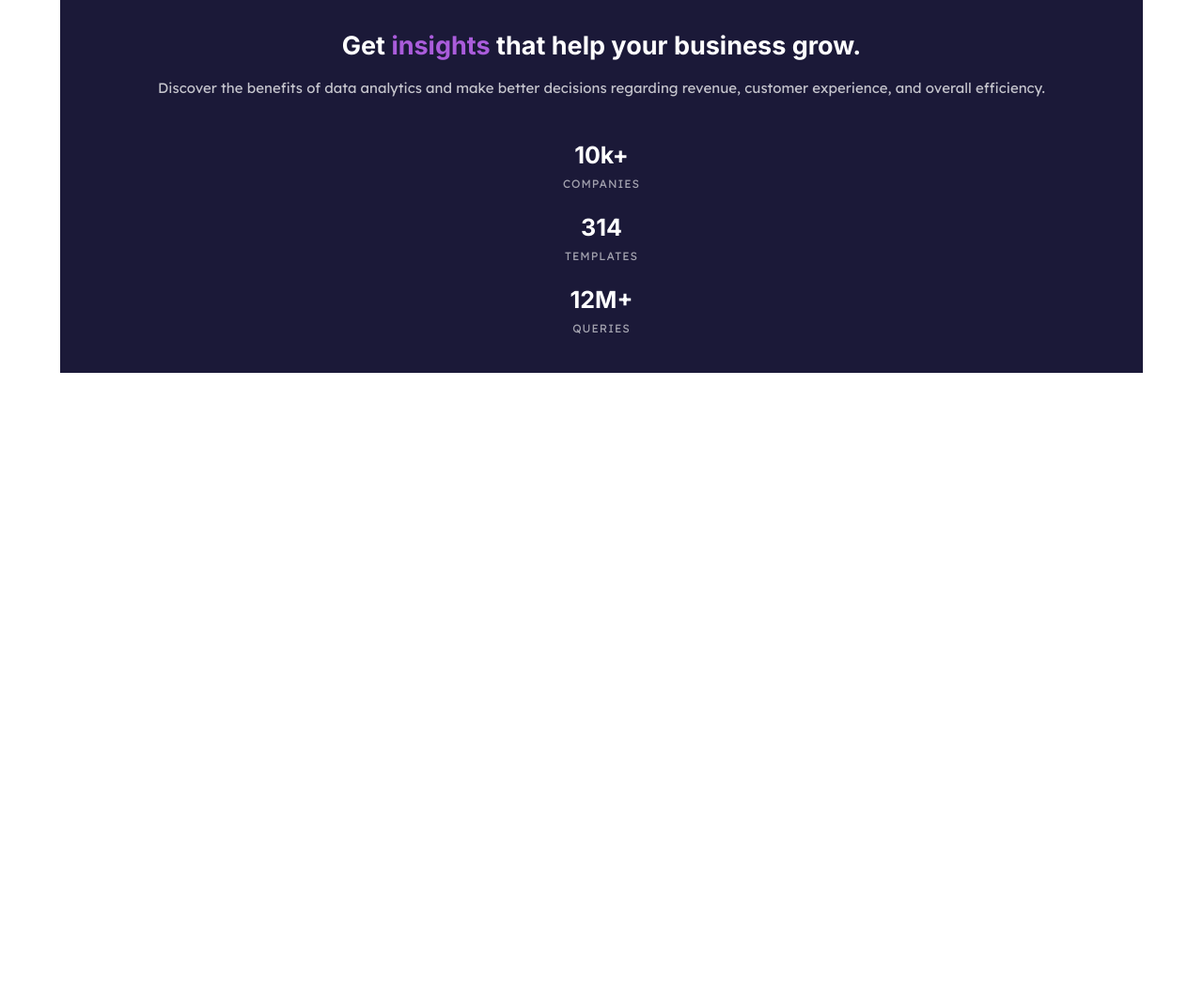
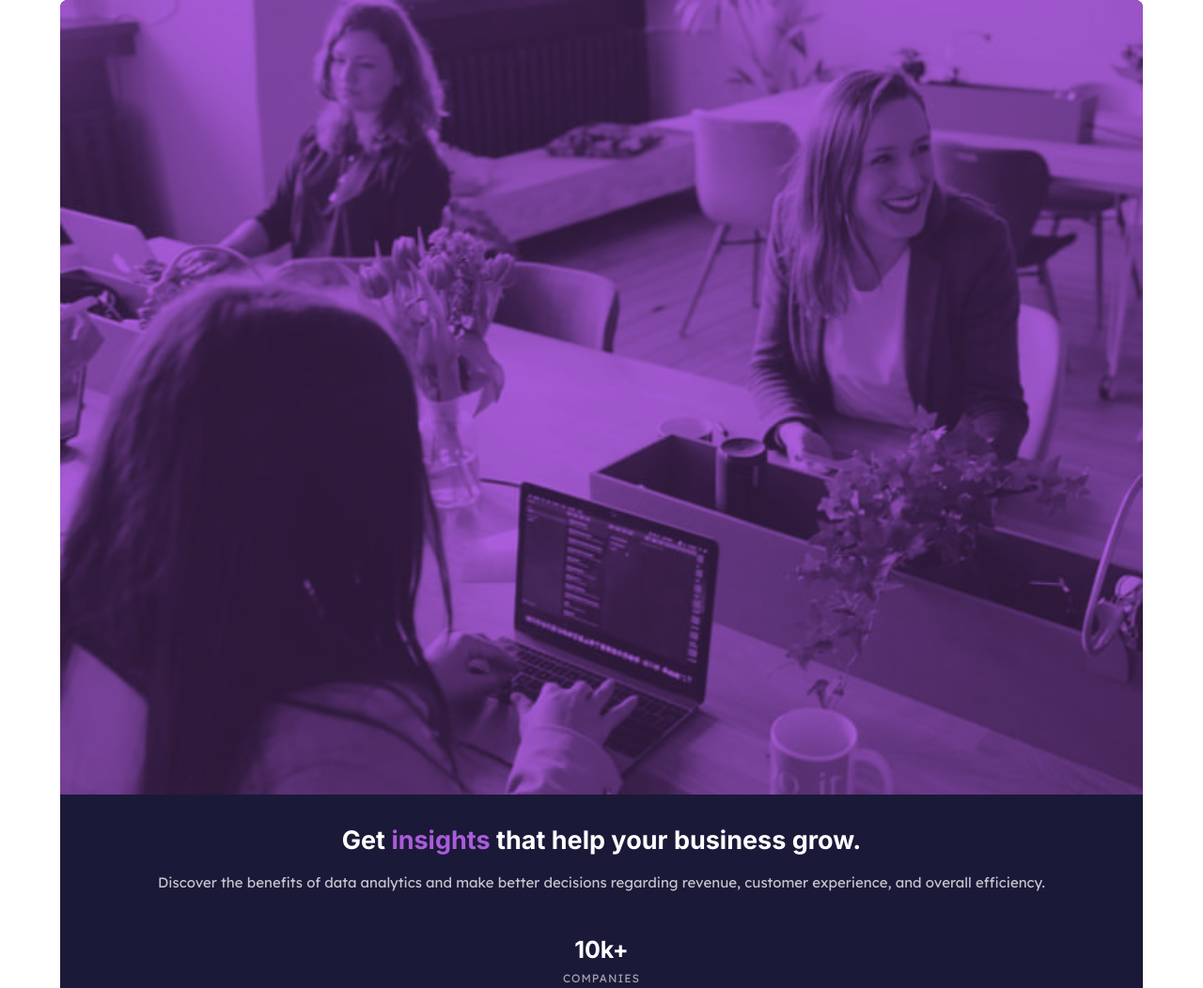
Before and after one commit to sjinno/stats-preview-card-component, a plain HTML site: page index.html in a window 1280 px wide. Shown: the top 1052 px of the page at 94% size. Before the commit the page ends 800 px from the top, so only its background shows below. Drawn offline with Linux system fonts and the light colour scheme.

Commit message:
Add card image.

```diff
--- a/css/modules/_card.scss
+++ b/css/modules/_card.scss
@@ -2,14 +2,29 @@
     background-color: $clr-dark-desaturated-blue;
     width: 90%;
     margin-inline: auto;
-    padding-block: 2rem 1rem;
+    padding-bottom: 1rem;
+    border-top-left-radius: 0.5rem;
+    border-top-right-radius: 0.5rem;
+    overflow: hidden;
+
+    &__image {
+        background-color: $clr-soft-violet;
+
+        & img {
+            object-fit: cover;
+            width: 100%;
+            display: block;
+            mix-blend-mode: multiply;
+            opacity: 0.75;
+        }
+    }
 
     &__title {
         font-family: $ff-inter;
         font-weight: $fw-bold;
         color: $clr-white;
         font-size: 1.6875rem;
-        padding-bottom: 1rem;
+        padding-block: 2rem 1rem;
         text-align: center;
     }
 
--- a/index.html
+++ b/index.html
@@ -16,7 +16,12 @@
 <body>
   <div class="card">
 
-    <div class="card__image"></div>
+    <div class="card__image">
+      <picture>
+        <source srcset="images/image-header-desktop.jpg" media="(min-width: 1440px)">
+        <img src="images/image-header-mobile.jpg" alt="work atmosphere">
+      </picture>
+    </div>
 
     <div class="container">
       <h1 class="card__title">Get <span class="accent">insights</span> that help your business grow.</h1>
```
Also changed, not shown: css/styles.css, 1 other file.
